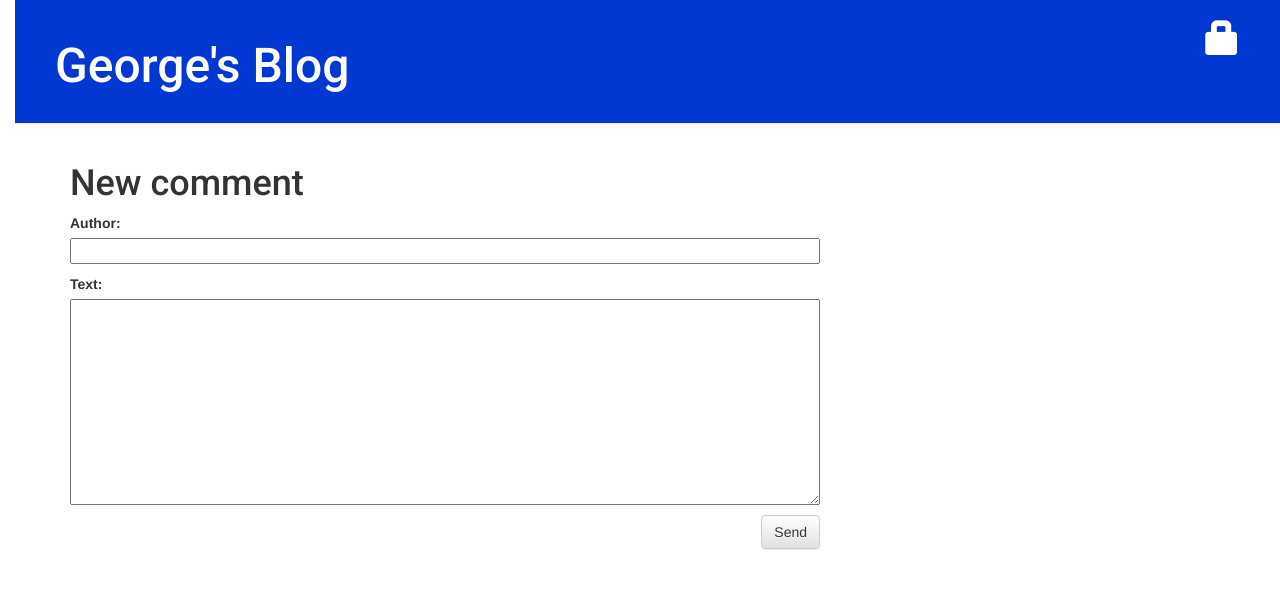
After one commit to Kirkmania/Y2-Summer-Project-Blog, a Django app: template blog/templates/blog/add_comment_to_post.html in a window 1280 px wide. The commit adds this page. Shown: the top 589 px of the page. Run offline with Django 3.2, Linux system fonts and the light colour scheme; the template is opened without the code that fills it: values that come from a table or form of the project are taken from there, others are empty; some libraries are stand-ins or nearby versions.

Commit message:
added comment functionality

```diff
--- a/blog/admin.py
+++ b/blog/admin.py
@@ -1,6 +1,6 @@
 from django.contrib import admin
-from .models import Post    #import our post model we made
-
-admin.site.register(Post)   #register our post model
+from .models import Post, Comment    #import our post model we made
 
 # Register your models here.
+admin.site.register(Post)   #register our post model
+admin.site.register(Comment)
--- a/blog/forms.py
+++ b/blog/forms.py
@@ -1,8 +1,14 @@
 from django import forms
-from .models import Post
+from .models import Post, Comment
 
 class PostForm(forms.ModelForm):
 
     class Meta:
         model = Post
         fields = ('title', 'text',)
+
+class CommentForm(forms.ModelForm):
+
+    class Meta:
+        model = Comment
+        fields = ('author', 'text',)
--- a/blog/models.py
+++ b/blog/models.py
@@ -18,3 +18,17 @@ class Post(models.Model):
 
     def __str__(self):
         return self.title
+
+class Comment(models.Model):
+    post = models.ForeignKey('blog.Post', on_delete=models.CASCADE, related_name='comments')
+    author = models.CharField(max_length=200)
+    text = models.TextField()
+    created_date = models.DateTimeField(default=timezone.now)
+    approved_comment = models.BooleanField(default=False)
+
+    def approve(self):
+        self.approved_comment = True
+        self.save()
+
+    def __str__(self):
+        return self.title
--- a/blog/static/css/blog.css
+++ b/blog/static/css/blog.css
@@ -54,3 +54,7 @@ h1, h2, h3, h4 {
 .post h2 a, .post h2 a:visited {
     color: #000000;
 }
+
+.comment {
+    margin: 20px 0px 20px 20px;
+}
--- /dev/null
+++ b/blog/templates/blog/add_comment_to_post.html
@@ -0,0 +1,9 @@
+{% extends 'blog/base.html' %}
+
+{% block content %}
+    <h1>New comment</h1>
+    <form method="POST" class="post-form">{% csrf_token %}
+        {{ form.as_p }}
+        <button type="submit" class="save btn btn-default">Send</button>
+    </form>
+{% endblock %}
--- a/blog/templates/blog/post_list.html
+++ b/blog/templates/blog/post_list.html
@@ -9,6 +9,8 @@
                             <!-- url 'post_detail' expects to match a url in urls.py-->
             <h2><a href="{% url 'post_detail' pk=post.pk %}">{{ post.title }}</a></h2>
             <p>{{ post.text|linebreaksbr }}</p>
+            <a href="{% url 'post_detail' pk=post.pk %}">Comments: {{ post.comments.count }}</a>
+            <hr>
         </div>
     {% endfor %}
 {% endblock %}
--- a/blog/urls.py
+++ b/blog/urls.py
@@ -9,4 +9,5 @@ urlpatterns = [
     path('drafts/', views.post_draft_list, name='post_draft_list'),
     path('post/<pk>/publish', views.post_publish, name='post_publish'),
     path('post/<pk>/remove', views.post_remove, name='post_remove'),
+    path('post/<int:pk>/comment/', views.add_comment_to_post, name='add_comment_to_post'),
 ]
```
Also changed, not shown: blog/templates/blog/post_detail.html (+12 -0 lines), blog/views.py (+15 -1 lines), blog/migrations/0003_comment.py (added).
